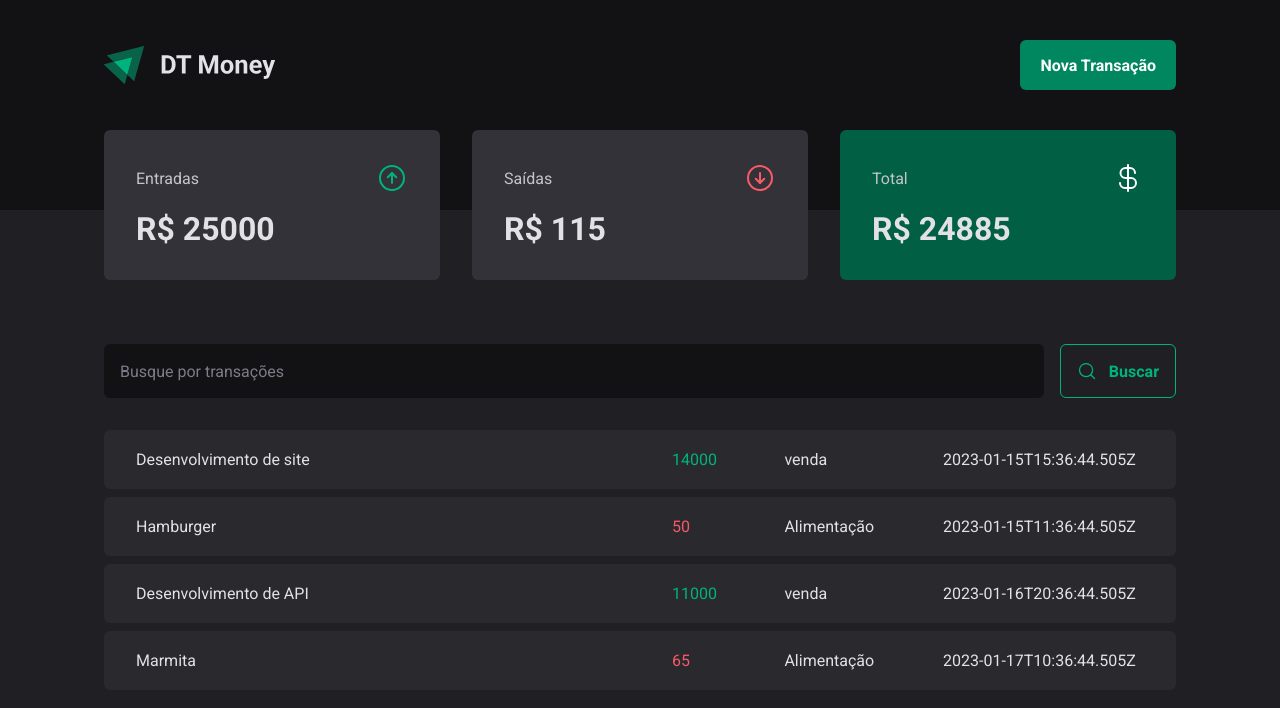
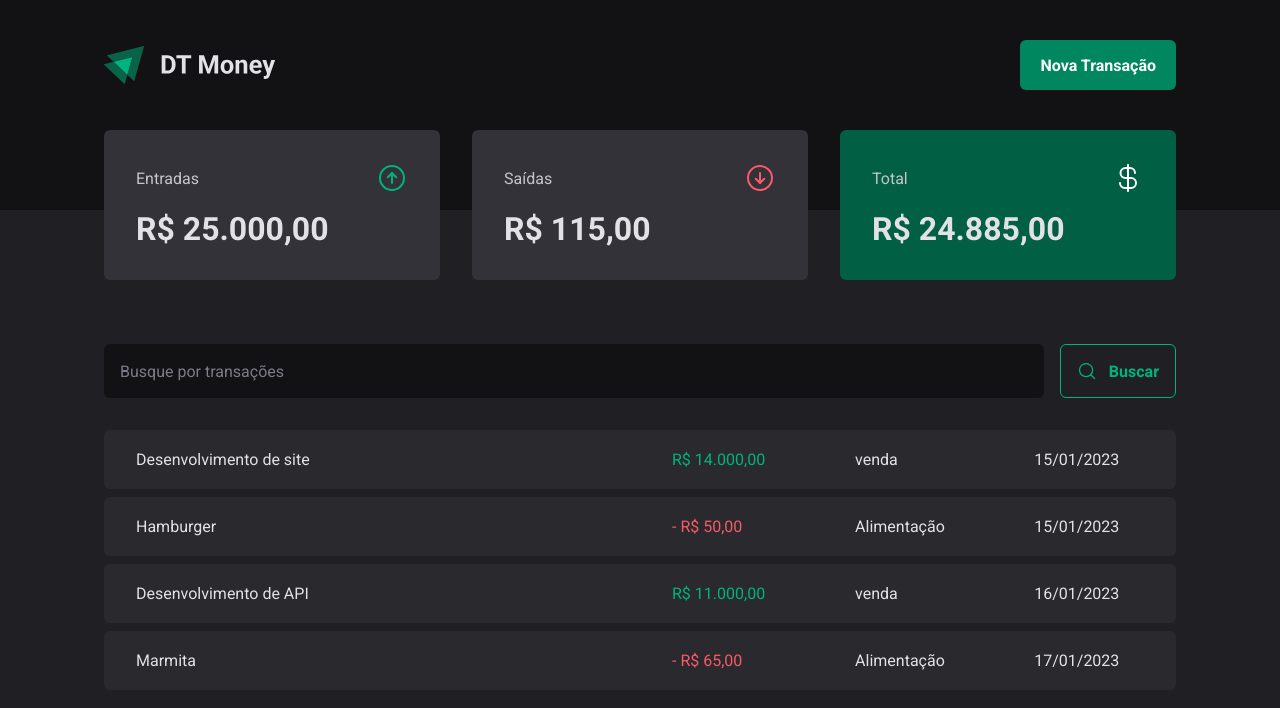
Before and after one commit to Rosangela-Nery/dt-money, a React (Vite) app: page / in a window 1280 px wide. Shown: the top 708 px of the page. Built offline with nearby package versions, Linux system fonts and the light colour scheme; data requests are answered from the project's data file.

Commit message:
Formatting price and date

```diff
--- a/src/components/Summary/index.tsx
+++ b/src/components/Summary/index.tsx
@@ -2,6 +2,7 @@
 import { ArrowCircleDown, ArrowCircleUp, CurrencyDollar } from 'phosphor-react'
 import { useContext } from 'react';
 import { TransactionsContext } from '../../contexts/TransactionsContext';
+import { priceFormatter } from '../../utils/formatter';
 
 export function Summary() {
   const { transactions } = useContext(TransactionsContext);
@@ -34,7 +35,7 @@
                   <span>Entradas</span>
                   <ArrowCircleUp size={32} color="#00b37e" />
               </header>
-              <strong>R$ {summary.income}</strong>
+              <strong>{priceFormatter.format(summary.income)}</strong>
             </SummaryCar>
 
             <SummaryCar>
@@ -42,7 +43,7 @@
                   <span>Saídas</span>
                   <ArrowCircleDown size={32} color="#f75a68" />
               </header>
-              <strong>R$ {summary.outcome}</strong>
+              <strong>{priceFormatter.format(summary.outcome)}</strong>
             </SummaryCar>
 
             <SummaryCar variant='green'>
@@ -50,7 +51,7 @@
                   <span>Total</span>
                   <CurrencyDollar size={32} color="#fff" />
               </header>
-              <strong>R$ {summary.total}</strong>
+              <strong>{priceFormatter.format(summary.total)}</strong>
             </SummaryCar>
         </SummaryContainer>
     )
--- a/src/pages/Transactions/index.tsx
+++ b/src/pages/Transactions/index.tsx
@@ -2,6 +2,7 @@
 import { Header } from '../../components/Header'
 import { Summary } from '../../components/Summary'
 import { TransactionsContext } from '../../contexts/TransactionsContext'
+import { dateFormatter, priceFormatter } from '../../utils/formatter'
 import { SearchForm } from './components/SearchForm'
 import { PriceHighlight, TransactionsContainer, TransactionsTable } from './styles'
 
@@ -22,11 +23,12 @@
                       <td width="50%">{transaction.description}</td>
                       <td>
                         <PriceHighlight variant={transaction.type}>
-                          {transaction.price}
+                          {transaction.type === 'outcome' && '- '}
+                          {priceFormatter.format(transaction.price)}
                         </PriceHighlight>
                       </td>
                       <td>{transaction.category}</td>
-                      <td>{transaction.createdAt}</td>
+                      <td>{dateFormatter.format(new Date(transaction.createdAt))}</td>
                     </tr>
                   )
                 })}
--- /dev/null
+++ b/src/utils/formatter.ts
@@ -0,0 +1,6 @@
+export const dateFormatter = new Intl.DateTimeFormat('pt-BR'); //Formatação para data, utilizando API de internalização do proprio JavaScript
+
+export const priceFormatter = new Intl.NumberFormat('pt-BR', {
+    style: 'currency', //para formatar como moeda
+    currency: 'BRL', //Moeda BRL para ele colocar o R$ na frente
+})
```
